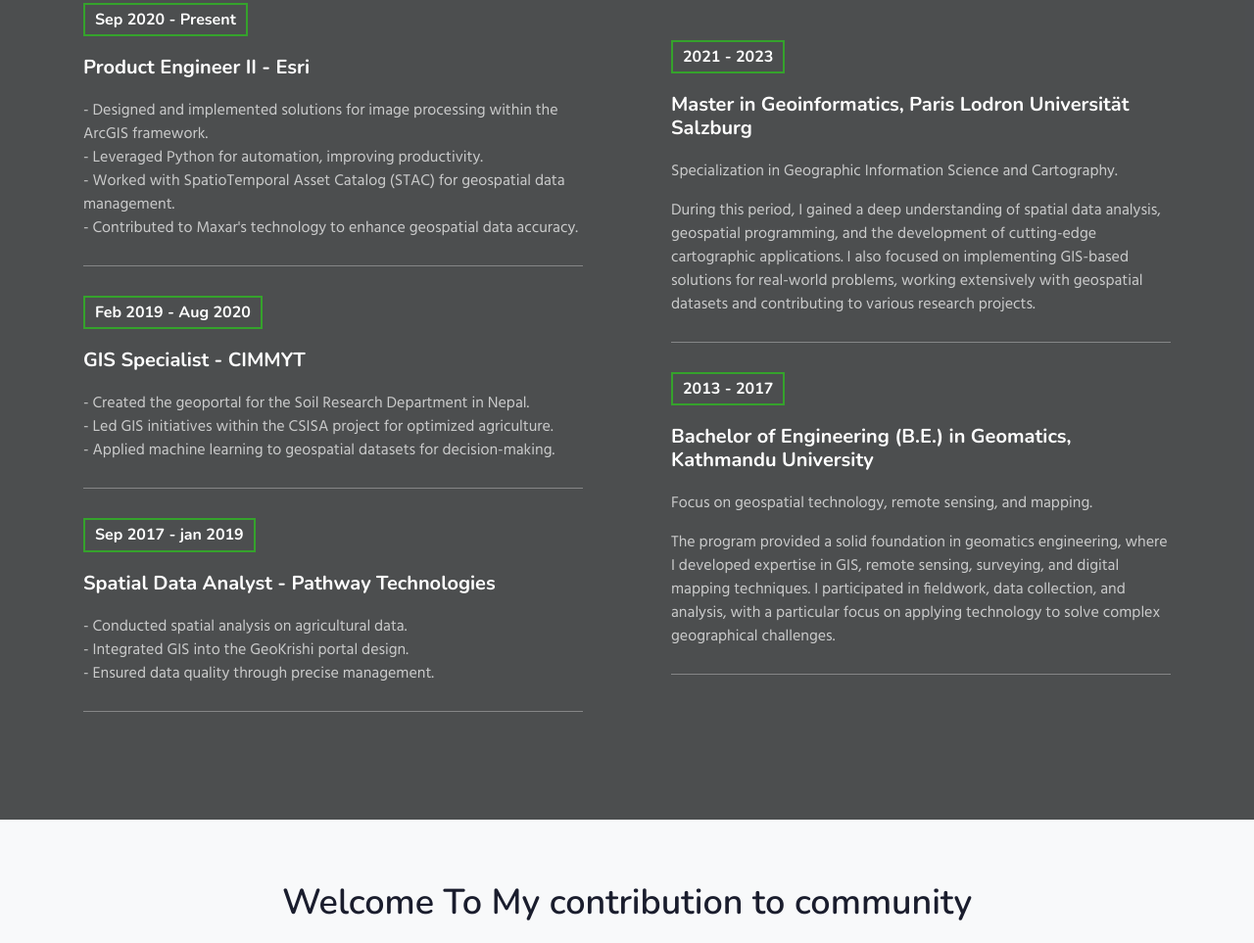
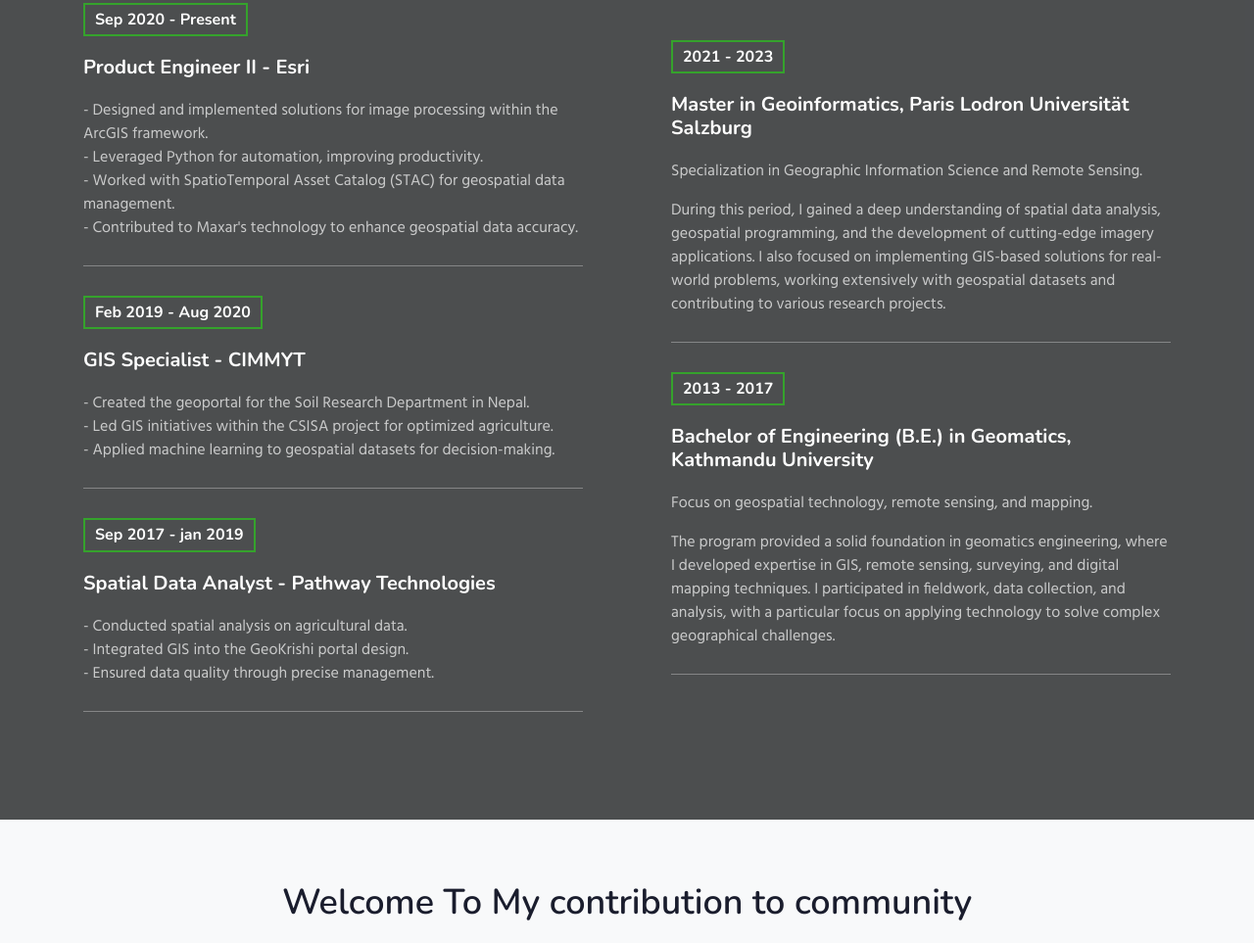
Before and after one commit to bikesbade/bikesbade.github.io, a plain HTML site: page index.html in a window 1280 px wide. Shown: the part 1619-2582 px from the top of the page at 98% size. Drawn offline with nearby package versions, Linux system fonts and the light colour scheme.

Commit message:
Update index.html

```diff
--- a/index.html
+++ b/index.html
@@ -187,10 +187,10 @@ Author URL: http://w3layouts.com
                             <h5>2021 - 2023</h5>
                             <h4>Master in Geoinformatics, Paris Lodron Universität Salzburg</h4>
                             <p class="my-3 text-white">
-                                Specialization in Geographic Information Science and Cartography.
+                                Specialization in Geographic Information Science and Remote Sensing.
                             </p>
                             <p class="my-3 text-white">
-                                During this period, I gained a deep understanding of spatial data analysis, geospatial programming, and the development of cutting-edge cartographic applications. I also focused on implementing GIS-based solutions for real-world problems, working extensively with geospatial datasets and contributing to various research projects.
+                                During this period, I gained a deep understanding of spatial data analysis, geospatial programming, and the development of cutting-edge imagery applications. I also focused on implementing GIS-based solutions for real-world problems, working extensively with geospatial datasets and contributing to various research projects.
                             </p>
                         </div>
 
```
